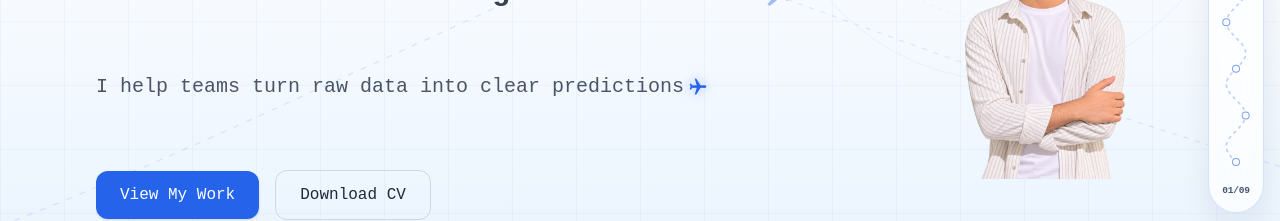
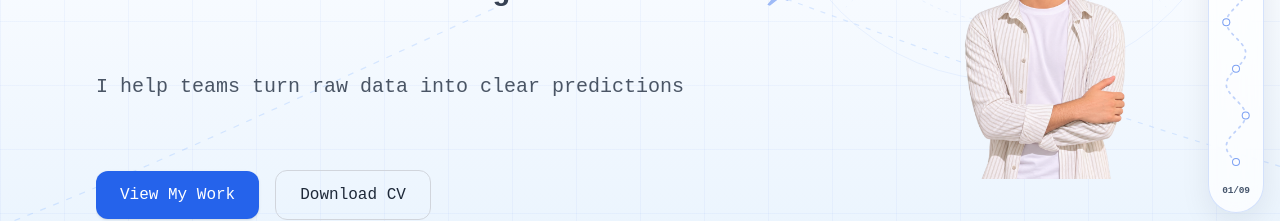
Before and after one commit to zOmar112/Protfolio, a React (Vite) app: page / in a window 1280 px wide. Shown: the part 427-648 px from the top of the page. Built offline with nearby package versions, Linux system fonts and the light colour scheme; a web font is replaced by a local one.

Commit message:
Hide airplane cursor after typing and show again when deleting

```diff
--- a/src/components/sections/Home.jsx
+++ b/src/components/sections/Home.jsx
@@ -24,8 +24,12 @@ function AirplaneCursor({ isRtl, isDeleting = false }) {
   const flipHorizontal = isRtl ? !isDeleting : isDeleting;
 
   return (
-    <span
+    <motion.span
       aria-hidden="true"
+      initial={{ opacity: 0, scale: 0.6 }}
+      animate={{ opacity: 1, scale: 1 }}
+      exit={{ opacity: 0, scale: 0.6 }}
+      transition={{ duration: 0.2, ease: "easeOut" }}
       className="inline-block align-middle ms-1 select-none pointer-events-none"
     >
       <svg
@@ -38,7 +42,7 @@ function AirplaneCursor({ isRtl, isDeleting = false }) {
       >
         <path d={PLANE_PATH} />
       </svg>
-    </span>
+    </motion.span>
   );
 }
 
@@ -342,18 +346,24 @@ export default function Home() {
 
   // Active cursor placement
   const cursorLine = (() => {
-    if (stage === "greeting") return "greeting";
-    if (stage === "name") return "name";
-    if (stage === "usp") return "usp";
-    if (
-      stage === "roleIntro" ||
-      rolePhase === "typing" ||
-      rolePhase === "deleting" ||
-      (stage === "done" && rolePhase === "hold")
-    )
+    if (stage === "greeting") {
+      return greetingLen < greetingText.length ? "greeting" : null;
+    }
+    if (stage === "name") {
+      return nameLen < nameText.length ? "name" : null;
+    }
+    if (stage === "usp") {
+      return uspLen < uspText.length ? "usp" : null;
+    }
+    if (rolePhase === "typing" && roleLen < currentRolePhrase.length) {
       return "role";
-    if (uspPhase === "typing" || uspPhase === "deleting")
+    }
+    if (rolePhase === "deleting") {
+      return "role";
+    }
+    if (LOOP_USP && (uspPhase === "typing" || uspPhase === "deleting")) {
       return "usp";
+    }
     return null;
   })();
 
@@ -404,9 +414,11 @@ export default function Home() {
             </span>
             <span aria-hidden="true" className="col-start-1 row-start-1">
               {displayedGreeting}
+              <AnimatePresence>
                 {cursorLine === "greeting" && (
                   <AirplaneCursor isRtl={isRtl} isDeleting={false} />
                 )}
+              </AnimatePresence>
             </span>
           </p>
 
@@ -425,9 +437,11 @@ export default function Home() {
             </span>
             <span aria-hidden="true" className="col-start-1 row-start-1">
               {displayedName}
+              <AnimatePresence>
                 {cursorLine === "name" && (
                   <AirplaneCursor isRtl={isRtl} isDeleting={false} />
                 )}
+              </AnimatePresence>
             </span>
           </h1>
 
@@ -449,12 +463,14 @@ export default function Home() {
             ))}
             <span aria-hidden="true" className="col-start-1 row-start-1">
               {displayedRole}
+              <AnimatePresence>
                 {cursorLine === "role" && (
                   <AirplaneCursor
                     isRtl={isRtl}
                     isDeleting={rolePhase === "deleting"}
                   />
                 )}
+              </AnimatePresence>
             </span>
           </h2>
 
@@ -473,12 +489,14 @@ export default function Home() {
             </span>
             <span aria-hidden="true" className="col-start-1 row-start-1">
               {displayedUsp}
+              <AnimatePresence>
                 {cursorLine === "usp" && (
                   <AirplaneCursor
                     isRtl={isRtl}
                     isDeleting={uspPhase === "deleting"}
                   />
                 )}
+              </AnimatePresence>
             </span>
           </p>
 
```
Lines whose indentation alone changed are shown as unchanged.
